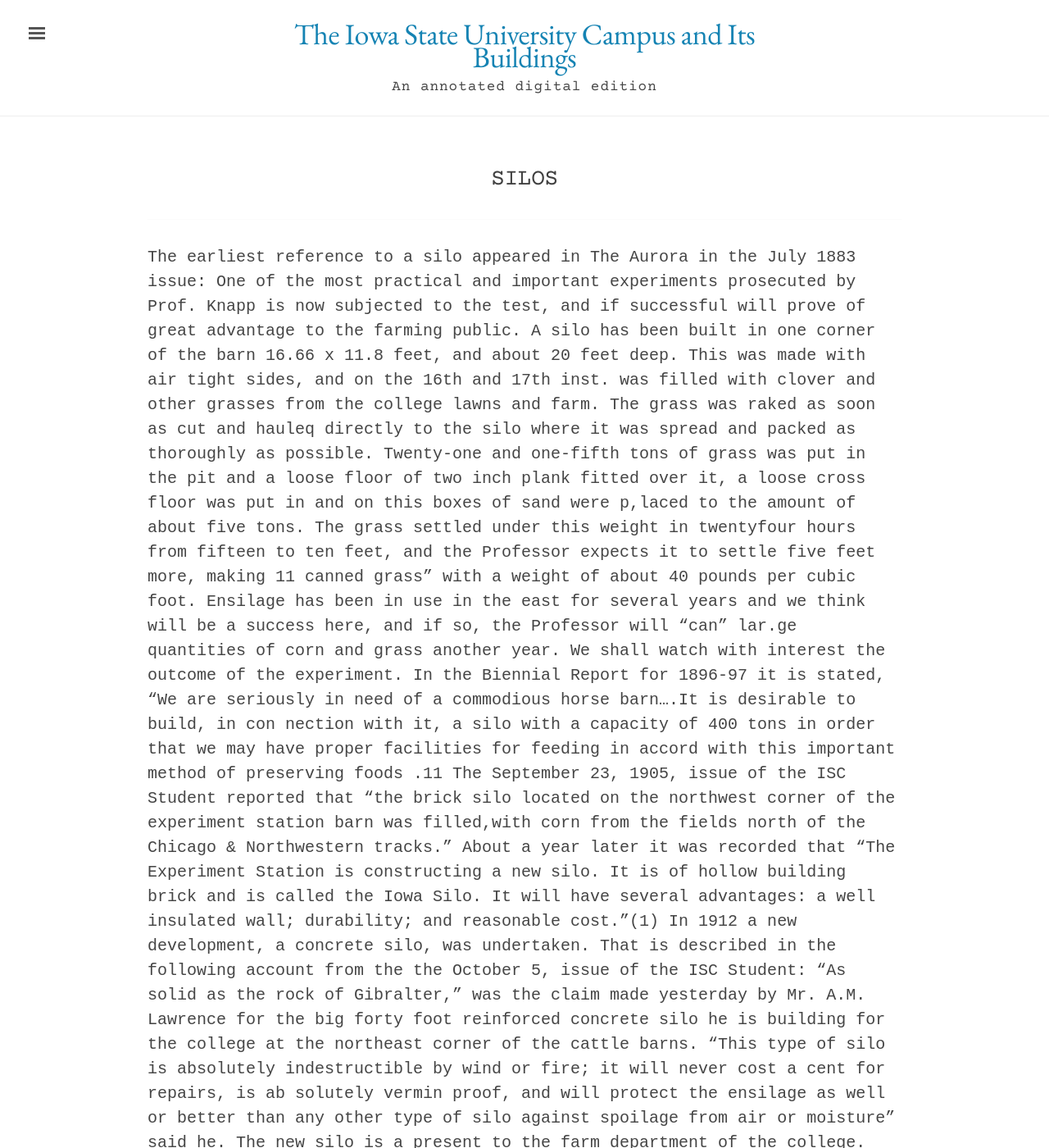
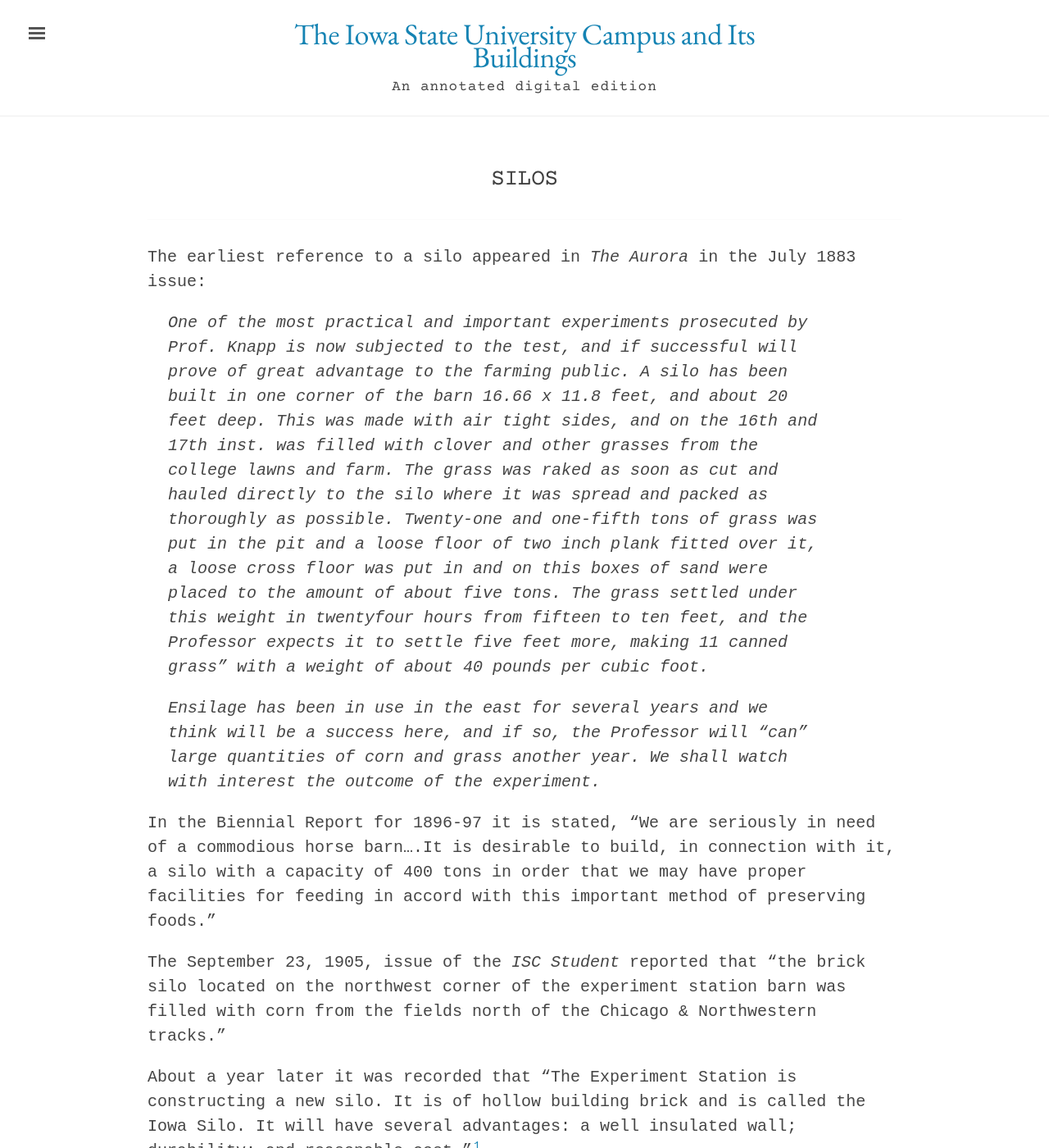
Before and after one commit to emanderson811/day-edition, a Jekyll site: the page built from _texts/buildings/197day-silos.md, in a window 1280 px wide and 1400 px high. Shown: the whole window at 82% size. Built offline with Jekyll 4.4.1, drawn with Linux system fonts in a browser that asks for light colours; some of the changed text lies outside the part shown.

Commit message:
Update 197day-silos.md

```diff
--- a/_texts/buildings/197day-silos.md
+++ b/_texts/buildings/197day-silos.md
@@ -14,25 +14,44 @@
 ---
 ---
 
-The earliest reference to a silo appeared in The Aurora in the July 1883 issue:
-One of the most practical and important experiments prosecuted by Prof. Knapp is now subjected to the test, and if successful will prove of great advantage to the farming public. A silo has been built in one corner of the barn 16.66 x 11.8 feet, and about 20 feet deep. This was made with air tight sides, and on the 16th and 17th inst. was filled with clover and other grasses from the college lawns and farm. The grass was raked as soon as cut and hauleq directly to the silo where it was spread and packed as thoroughly as possible. Twenty-one and one-fifth tons of grass was put in the pit and a loose floor of two inch plank fitted over it, a loose cross floor was put in and on this boxes of sand were p,laced to the amount of about five tons. The grass settled under this weight in twentyfour hours from fifteen to ten feet, and the Professor expects it to settle five feet more, making 11 canned grass" with a weight of about 40 pounds per cubic foot.
-Ensilage has been in use in the east for several years and we think will be a success here, and if so, the Professor will "can" lar.ge quantities of corn and grass another year. We shall watch with interest the outcome of the experiment.
-In the Biennial Report for 1896-97 it is stated, "We are seriously in need of a commodious horse barn....It is desirable to build, in con nection with it, a silo with a capacity of 400 tons in order that we may have proper facilities for feeding in accord with this important method of preserving foods .11
-The September 23, 1905, issue of the ISC Student reported that "the brick silo located on the northwest corner of the experiment station barn was filled,with corn from the fields north of the Chicago & Northwestern tracks."
-About a year later it was recorded that "The Experiment Station is constructing a new silo. It is of hollow building brick and is called the Iowa Silo. It will have several advantages: a well insulated wall; durability; and reasonable cost."(1)
-In 1912 a new development, a concrete silo, was undertaken. That is described in the following account from the the October 5, issue of the ISC Student:
-"As solid as the rock of Gibralter," was the claim made yesterday by Mr. A.M. Lawrence for the big forty foot reinforced concrete silo he is building for the college at the northeast corner of the cattle barns. "This type of silo is absolutely indestructible by wind or fire; it will never cost a cent for repairs, is ab solutely vermin proof, and will protect the ensilage as well or better than any other type of silo against spoilage from air or moisture" said he.
-The new silo is a present to the farm department of the college. The Universal Portland Cement Company of Chicago has sent Mr. Lawrence here to Superintend the erection of the silo, and is furnishing all the cement used in its construction with out charge to the college. The steel forms for the concrete are furnished by the Enterprise Monolithic Silo Construction Company of Chicago, and the metal roof is supplied by the Hyrib Roofing Company. The concrete mixer is ioaned by the Cement Tile and Machinery Company of Waterloo. So apart from the labor, and the gravel used, this silo is a gift to the college of a most practical kind.
-The silo under construction has a diameter of fourteen feet, and will be forty feet high. Its capacity of ensilage will be about one hundred forty tons. Six inch solid concrete walls from a one part cement to a five part bank run gravel sand mixture, are reinforced at the bottom by steel triangle mesh two layers, one of No. 4 and one of No. 6 mesh being placed in the first twenty
-(1) ISC Student, September 14, 1908 feet, and a single No. 6 layer reinforcing the rema J m ng twenty feet. The silo will have a continuous door and a chute, the door frame being entirely of concrete construction. The metal roof is also coated with cement.
-The Universal Portland Cement company is not in the silo construc tion business, but is making a demonstration here in this silo of the advantages of concrete construction in silo building. "Engineers  the world over all agree that the best building material known to man is reinforced concrete," said Mr. Lawrence. "It is t~ue that the initial cost of a concrete silo is somewhat greater than that of a wooden silo of equal capacity, and in some cases the tile block silo can be erected more cheaply, but when the farmer takes into consideration the stability and permanence of his concrete silo, its unquestioned imperveriousness to air and moisture, and the fact that once properly built he will never be at additional expense for repairs, he will conclude that the con crete silo is the cheapest in the long run."
-"Concrete silos have been built in many of the eastern states for some time past, and are now being rapidly introduced in the mid dle west. The price of concrete construction ranges from ninety cents to four dollars per ton capacity, depending upon local con ditions, labor, accessibility to gravel, and etc. Any farmer who has had some experien~e in concrete construction can put up his own silo, although we advise the farmers to secure the services of a competent contractor whenever possible."
+The earliest reference to a silo appeared in *The Aurora* in the July 1883 issue:
+
+>One of the most practical and important experiments prosecuted by Prof. Knapp is now subjected to the test, and if successful will prove of great advantage to the farming public. A silo has been built in one corner of the barn 16.66 x 11.8 feet, and about 20 feet deep. This was made with air tight sides, and on the 16th and 17th inst. was filled with clover and other grasses from the college lawns and farm. The grass was raked *as soon as cut* and hauled directly to the silo where it was spread and packed as thoroughly as possible. Twenty-one and one-fifth tons of grass was put in the pit and a loose floor of two inch plank fitted over it, a loose cross floor was put in and on this boxes of sand were placed to the amount of about five tons. The grass settled under this weight in twentyfour hours from fifteen to ten feet, and the Professor expects it to settle five feet more, making 11 canned grass" with a weight of about 40 pounds per cubic foot.
+>
+>Ensilage has been in use in the east for several years and we think will be a success here, and if so, the Professor will "can" large quantities of corn and grass another year. We shall watch with interest the outcome of the experiment.
+
+In the Biennial Report for 1896-97 it is stated, "We are seriously in need of a commodious horse barn....It is desirable to build, in connection with it, a silo with a capacity of 400 tons in order that we may have proper facilities for feeding in accord with this important method of preserving foods."
+
+The September 23, 1905, issue of the *ISC Student* reported that "the brick silo located on the northwest corner of the experiment station barn was filled with corn from the fields north of the Chicago & Northwestern tracks."
+
+About a year later it was recorded that "The Experiment Station is constructing a new silo. It is of hollow building brick and is called the Iowa Silo. It will have several advantages: a well insulated wall; durability; and reasonable cost."[^fn1]
+
+In 1912 a new development, a concrete silo, was undertaken. That is described in the following account from the the October 5, issue of the *ISC Student*:
+
+>"As solid as the rock of Gibralter," was the claim made yesterday by Mr. A.M. Lawrence for the big forty foot reinforced concrete silo he is building for the college at the northeast corner of the cattle barns. "This type of silo is absolutely indestructible by wind or fire; it will never cost a cent for repairs, is absolutely vermin proof, and will protect the ensilage as well or better than any other type of silo against spoilage from air or moisture" said he.
+>
+>The new silo is a present to the farm department of the college. The Universal Portland Cement Company of Chicago has sent Mr. Lawrence here to Superintend the erection of the silo, and is furnishing all the cement used in its construction with out charge to the college. The steel forms for the concrete are furnished by the Enterprise Monolithic Silo Construction Company of Chicago, and the metal roof is supplied by the Hyrib Roofing Company. The concrete mixer is loaned by the Cement Tile and Machinery Company of Waterloo. So apart from the labor, and the gravel used, this silo is a gift to the college of a most practical kind.
+>
+>The silo under construction has a diameter of fourteen feet, and will be forty feet high. Its capacity of ensilage will be about one hundred forty tons. Six inch solid concrete walls from a one part cement to a five part bank run gravel sand mixture, are reinforced at the bottom by steel triangle mesh two layers, one of No. 4 and one of No. 6 mesh being placed in the first twenty feet, and a single No. 6 layer reinforcing the remaining twenty feet. The silo will have a continuous door and a chute, the door frame being entirely of concrete construction. The metal roof is also coated with cement.
+
+[^fn1]: ISC Student, September 14, 1908
+
+>The Universal Portland Cement company is not in the silo construction business, but is making a demonstration here in this silo of the advantages of concrete construction in silo building. "Engineers the world over all agree that the best building material known to man is reinforced concrete," said Mr. Lawrence. "It is true that the initial cost of a concrete silo is somewhat greater than that of a wooden silo of equal capacity, and in some cases the tile block silo can be erected more cheaply, but when the farmer takes into consideration the stability and permanence of his concrete silo, its unquestioned imperveriousness to air and moisture, and the fact that once properly built he will never be at additional expense for repairs, he will conclude that the concrete silo is the cheapest in the long run."
+>
+>"Concrete silos have been built in many of the eastern states for some time past, and are now being rapidly introduced in the middle west. The price of concrete construction ranges from ninety cents to four dollars per ton capacity, depending upon local conditions, labor, accessibility to gravel, and etc. Any farmer who has had some experience in concrete construction can put up his own silo, although we advise the farmers to secure the services of a competent contractor whenever possible."
+
 Completion of that silo was reported on October 29.
-When the new Cattle Barn was built in 1925 hollow tile silos were in cluded at the northeast and northwest corners of the barn. They were 16 feet in diameter and 45 feet high.(1)
-A short review of the silos appeared in the October 18, 1927 issue of the Iowa State Student:
-The first block silo to be built in the state of Iowa was con structed on the Iowa State farm and now stands north of the old cattle barns, where it was erected in 1907 by the Agricultural Engineering Department.
-When this silo was contemplated as an experiment, most people considered the project foolish and when the contract for the properly shaped blocks was let, taxpayers appeared impressed by the fact that their money was being spent foolishly.
-(1) Iowa State Student, November 6, 1925
-416
-The silo has been in use up until this year, when the new barns were completed and the stock moved to the new location.
-Another silo, partially constructed for experimental work, and located north of Old Agricultural Hall, was one of the earlier silos. It consisted of only six compartments and was used as a test for water-proofing compounds on its walls. It was also used to show farmers the methods of constructing a permanent, hollow clay block.silo.
+
+When the new Cattle Barn was built in 1925 hollow tile silos were included at the northeast and northwest corners of the barn. They were 16 feet in diameter and 45 feet high.[^fn2]
+
+A short review of the silos appeared in the October 18, 1927 issue of the *Iowa State Student*:
+
+>The first block silo to be built in the state of Iowa was constructed on the Iowa State farm and now stands north of the old cattle barns, where it was erected in 1907 by the Agricultural Engineering Department.
+>
+>When this silo was contemplated as an experiment, most people considered the project foolish and when the contract for the properly shaped blocks was let, taxpayers appeared impressed by the fact that their money was being spent foolishly.
+
+[^fn2]: Iowa State Student, November 6, 1925
+
+>The silo has been in use up until this year, when the new barns were completed and the stock moved to the new location.
+>
+>Another silo, partially constructed for experimental work, and located north of Old Agricultural Hall, was one of the earlier silos. It consisted of only six compartments and was used as a test for water-proofing compounds on its walls. It was also used to show farmers the methods of constructing a permanent, hollow clay block silo.
```
